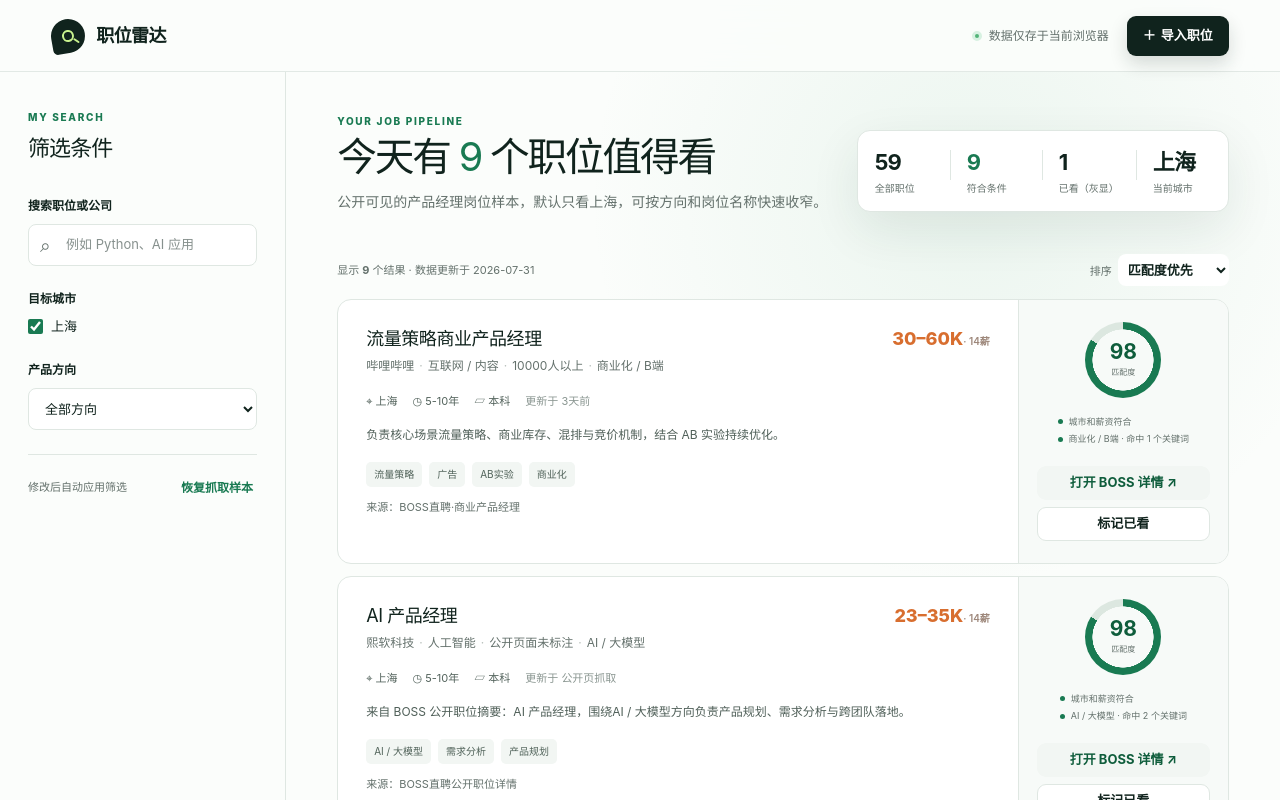
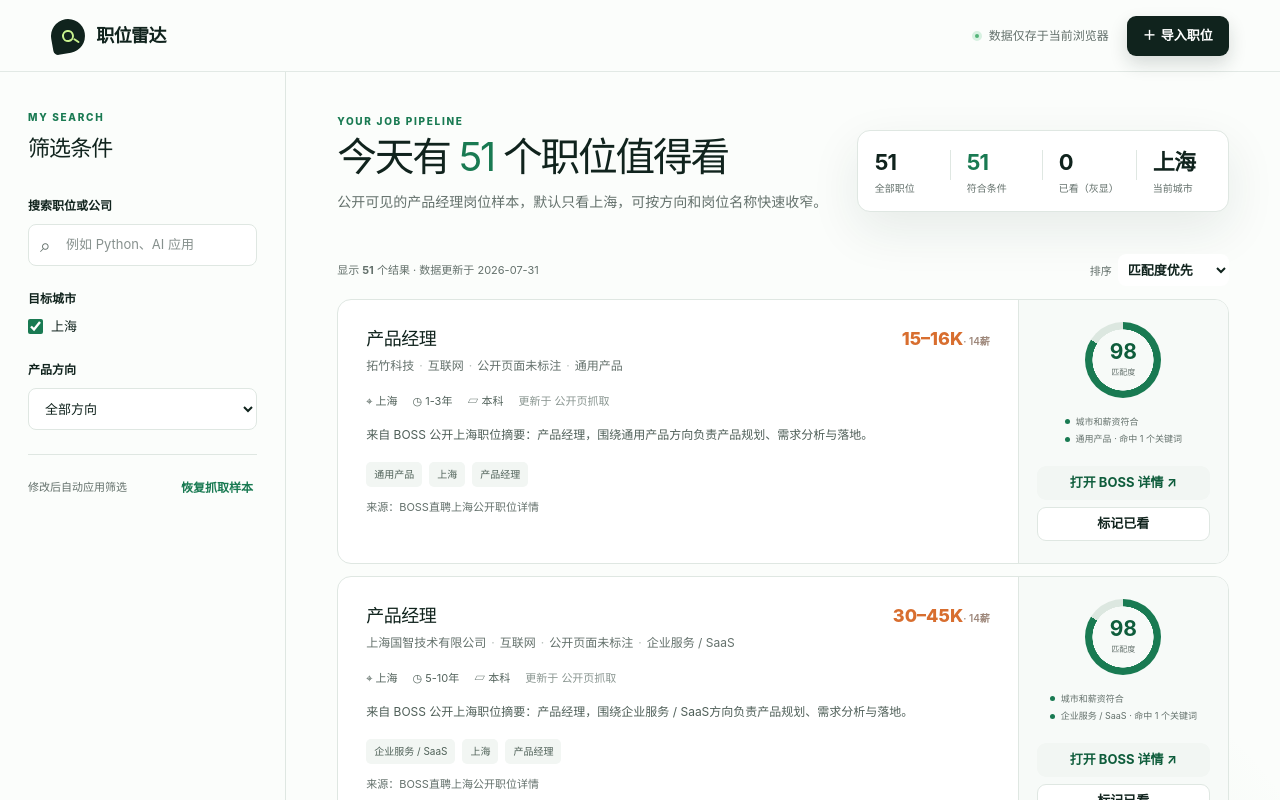
Before and after one commit to SmilingRoy/jobSeeking, a Next.js app: page / in a window 1280 px wide. Shown: the top 800 px of the page. Built offline with nearby package versions, Linux system fonts and the light colour scheme.

Commit message:
Refresh dataset with Shanghai product manager jobs

```diff
--- a/app/page.tsx
+++ b/app/page.tsx
@@ -354,7 +354,83 @@
   };
 });
 
-const seededJobs = [...initialJobs, ...additionalJobs];
+const shanghaiSeedRows = [
+  ["产品经理", "拓竹科技", 15, 16, "1-3年", "本科", "通用产品", "https://www.zhipin.com/job_detail/fee97d421d67382e0nV639y1F1VT.html"],
+  ["产品经理", "上海国智技术有限公司", 30, 45, "5-10年", "本科", "企业服务 / SaaS", "https://www.zhipin.com/job_detail/a3ef3c45bd477e451HF83Ny4FVBR.html"],
+  ["产品经理", "比瑞吉", 20, 25, "3-5年", "本科", "通用产品", "https://www.zhipin.com/job_detail/47703154a40b35ab0nV52di6GVBR.html"],
+  ["产品经理", "上海行影不离智能科技", 15, 18, "5-10年", "本科", "企业服务 / SaaS", "https://www.zhipin.com/job_detail/a86346e70bd1a57203J939u0FVBX.html"],
+  ["产品经理", "润吧云", 8, 10, "1-3年", "本科", "企业服务 / SaaS", "https://www.zhipin.com/job_detail/12352c7a21ff66a503d409m-FFFW.html"],
+  ["产品经理", "正新集团", 12, 20, "1-3年", "本科", "通用产品", "https://www.zhipin.com/job_detail/4bb45954335188cd1n1z3d6_FlJX.html"],
+  ["产品经理", "上海游盾网络", 15, 20, "3-5年", "本科", "通用产品", "https://www.zhipin.com/job_detail/fdda6b605c894d160nZz3dm8FVJU.html"],
+  ["产品经理", "瑞玞生物", 16, 20, "5-10年", "本科", "通用产品", "https://www.zhipin.com/job_detail/e37d9e1c9e2bef0303R_2tW9EFVX.html"],
+  ["产品经理", "上海昀泓商贸", 13, 25, "3-5年", "本科", "通用产品", "https://www.zhipin.com/job_detail/4bda50b928b81b110nR63N6_FVpX.html"],
+  ["产品经理", "聚水潭", 20, 30, "1-3年", "本科", "企业服务 / SaaS", "https://www.zhipin.com/job_detail/fa1e94a4cbc6361103J42di4EVBW.html"],
+  ["产品经理", "上海大模型生态发展", 15, 20, "3-5年", "硕士", "通用产品", "https://www.zhipin.com/job_detail/1994747471547e950nR709-7EFZU.html"],
+  ["产品经理", "百趣生物", 13, 25, "1-3年", "本科", "企业服务 / SaaS", "https://www.zhipin.com/job_detail/f398cb405808616a0nZ63NW1F1FW.html"],
+  ["产品经理", "超星集团上海分公司", 15, 20, "3-5年", "本科", "通用产品", "https://www.zhipin.com/job_detail/1ecd4efb6f31a8081XB-29W5GVRZ.html"],
+  ["产品经理", "柠季", 11, 20, "不限", "本科", "通用产品", "https://www.zhipin.com/job_detail/78d2c78d3d80acbc0nV43du4EVdR.html"],
+  ["产品经理", "海康威视", 25, 50, "5-10年", "本科", "企业服务 / SaaS", "https://www.zhipin.com/job_detail/55907e33b0f9b33c1X142NW5GVVR.html"],
+  ["产品经理", "上海萃绩科技有限公司", 50, 80, "5-10年", "硕士", "企业服务 / SaaS", "https://www.zhipin.com/job_detail/37c1b6036a876cda1Hxy29S7FVBQ.html"],
+  ["产品经理", "盈力", 18, 25, "3-5年", "本科", "AI / 大模型", "https://www.zhipin.com/job_detail/b90dd06fcc02b90d0nd_29q4GFBQ.html"],
+  ["产品经理", "北京青葵智造科技", 12, 20, "3-5年", "不限", "通用产品", "https://www.zhipin.com/job_detail/127dc41110b6b16003153di4FFRY.html"],
+  ["产品经理", "曼玲粥铺", 15, 30, "5-10年", "本科", "通用产品", "https://www.zhipin.com/job_detail/8f075f22ed9d0f7d03d509u0FlVR.html"],
+  ["产品经理", "上海鸣志", 35, 45, "5-10年", "本科", "通用产品", "https://www.zhipin.com/job_detail/a92fd701a63a208a0nd92965EVJV.html"],
+  ["AI产品经理", "上海软科", 20, 35, "3-5年", "本科", "AI / 大模型", "https://www.zhipin.com/job_detail/a46277d967a057fa0nBz29S9EFZT.html"],
+  ["AI产品经理", "MobTech", 20, 28, "3-5年", "本科", "AI / 大模型", "https://www.zhipin.com/job_detail/4a5e8c92c86e29b40nd63di8FFRR.html"],
+  ["AI产品经理", "在途商旅", 12, 20, "不限", "本科", "AI / 大模型", "https://www.zhipin.com/job_detail/306d001f442179db0nVy29W9EFpR.html"],
+  ["AI产品经理", "毕毕", 10, 15, "1年以内", "本科", "AI / 大模型", "https://www.zhipin.com/job_detail/cfb52054c2d8c04203J_2t28E1BY.html"],
+  ["AI产品经理", "声网", 25, 45, "经验不限", "本科", "AI / 大模型", "https://www.zhipin.com/job_detail/ee6f09619bac04f403d40tq1FVtX.html"],
+  ["AI产品经理", "傲拓思", 20, 40, "1-3年", "本科", "AI / 大模型", "https://www.zhipin.com/job_detail/d038398b116267120nZ53NS0F1JT.html"],
+  ["AI产品经理", "行风", 20, 35, "5-10年", "本科", "AI / 大模型", "https://www.zhipin.com/job_detail/5ca7a47c268ddcae0nd_39q0F1RR.html"],
+  ["AI产品经理", "倍通数据集团", 15, 25, "3-5年", "本科", "AI / 大模型", "https://www.zhipin.com/job_detail/1707aba18d2b6ebf0nVz39-7E1BS.html"],
+  ["AI产品经理", "恋之翼", 25, 40, "3-5年", "本科", "AI / 大模型", "https://www.zhipin.com/job_detail/964ab214710aaed503170t2_FlJS.html"],
+  ["AI数据产品经理", "中科创达", 30, 35, "3-5年", "本科", "数据产品", "https://www.zhipin.com/job_detail/62f6cb220a400f4a0nV52dy9EFdV.html"],
+  ["AI数据产品经理", "澳鹏科技", 45, 75, "3-5年", "本科", "数据产品", "https://www.zhipin.com/job_detail/306ecad862933f7b0nB83Ny8F1BV.html"],
+  ["AI数据产品经理（专利方向）", "得物App", 25, 40, "1-3年", "本科", "数据产品", "https://www.zhipin.com/job_detail/927004d06bba563e0nZy3Ni1GVRW.html"],
+  ["AI大模型数据产品经理（医药行业）", "八月瓜科技", 15, 20, "5-10年", "硕士", "数据产品", "https://www.zhipin.com/job_detail/fd70337e8928d438031-096_EVRZ.html"],
+  ["AI数据分析产品经理", "循环智能", 25, 35, "3-5年", "本科", "数据产品", "https://www.zhipin.com/job_detail/2d7567b7861c7ad50nB42dW0FFRX.html"],
+  ["AI视频数据集开发产品经理", "慧神笔", 10, 15, "3-5年", "大专", "数据产品", "https://www.zhipin.com/job_detail/6bd79e6ed85dfbf90nd92tq_F1FS.html"],
+  ["AI产品经理（工业大数据方向）", "优层智能科技", 15, 30, "3-5年", "本科", "数据产品", "https://www.zhipin.com/job_detail/6938334976d829590nB42dW0FFFY.html"],
+  ["AI产品经理（空间智能、三维数据方向）", "PKPM构力科技", 15, 20, "不限", "本科", "数据产品", "https://www.zhipin.com/job_detail/506fc0c9e3e9aec30nd63t68EVpS.html"],
+  ["Code Agent训练产品经理-AI数据与安全", "字节跳动", 40, 70, "3-5年", "本科", "数据产品", "https://www.zhipin.com/job_detail/a3aa3f32d04f64ca0nd_2tS1FVFQ.html"],
+  ["数据AI产品经理", "上海即信数科", 20, 40, "5-10年", "本科", "数据产品", "https://www.zhipin.com/job_detail/7bff0025167e8bac0nd809i9E1pZ.html"],
+  ["高级ai产品经理（AI医疗科研数据）", "北京京卫智云科技", 8, 12, "3-5年", "本科", "数据产品", "https://www.zhipin.com/job_detail/16549e098171e19d0nB73t20E1VU.html"],
+  ["AI数据产品负责人", "上海掌之淘信息技术", 35, 60, "5-10年", "本科", "数据产品", "https://www.zhipin.com/job_detail/761072d2ebcc38fa0ndy2N69GFpS.html"],
+  ["AI Agent产品经理（评测方向）", "锐捷网络", 25, 45, "3-5年", "本科", "AI / 大模型", "https://www.zhipin.com/job_detail/7802ce118c14ded40nF42Ni9FlpR.html"],
+  ["ai产品经理", "梵住传媒", 16, 22, "3-5年", "本科", "AI / 大模型", "https://www.zhipin.com/job_detail/ccf87f34b93a92760ndz09q8FVBZ.html"],
+  ["AI高级产品经理", "上海中城交科技", 30, 45, "5-10年", "本科", "AI / 大模型", "https://www.zhipin.com/job_detail/0d0f9407cc6d617503Fz3dq4F1BQ.html"],
+  ["AI及量化策略产品经理", "大智慧", 30, 50, "3-5年", "硕士", "AI / 大模型", "https://www.zhipin.com/job_detail/fd424840134151bc03B839u1FlRW.html"],
+  ["AI产品经理（智能体方向）", "SenseTime", 20, 25, "3-5年", "本科", "AI / 大模型", "https://www.zhipin.com/job_detail/f4dd85f4b0f4b1930nVy2Ni7FlFV.html"],
+  ["AI产品经理（线路规划方向）", "携程集团", 30, 60, "5-10年", "本科", "AI / 大模型", "https://www.zhipin.com/job_detail/a408626aca496c49031529S4EVZR.html"],
+  ["数据AI产品经理", "玛丽黛佳", 28, 35, "5-10年", "本科", "数据产品", "https://www.zhipin.com/job_detail/14b38d5cbb00697303B62N60F1BU.html"],
+  ["ai产品经理", "葵铭", 18, 25, "3-5年", "本科", "AI / 大模型", "https://www.zhipin.com/job_detail/c6423190c51fbf1903R53Nu6FVVY.html"],
+  ["AI产品经理", "深演智能", 25, 40, "3-5年", "本科", "AI / 大模型", "https://www.zhipin.com/job_detail/bd03654d2db512f103R92t-_GVNZ.html"],
+  ["AI产品经理", "上海福芮柚科技", 23, 35, "5-10年", "本科", "AI / 大模型", "https://www.zhipin.com/job_detail/3310b4168a1a15e503F439q4F1ZU.html"],
+] as const;
+
+const seededJobs: Job[] = shanghaiSeedRows.map((row, index) => {
+  const [title, company, salaryMin, salaryMax, experience, education, track, url] = row;
+  return {
+    id: index + 1,
+    title,
+    company,
+    city: "上海",
+    salaryMin,
+    salaryMax,
+    experience,
+    education,
+    companySize: "公开页面未标注",
+    industry: track === "AI / 大模型" ? "人工智能" : track === "数据产品" ? "互联网 / 数据" : "互联网",
+    track,
+    workMode: "线下",
+    description: `来自 BOSS 公开上海职位摘要：${title}，围绕${track}方向负责产品规划、需求分析与落地。`,
+    tags: [track, "上海", "产品经理"],
+    postedAt: "公开页抓取",
+    source: "BOSS直聘上海公开职位详情",
+    url,
+    status: "new",
+  };
+});
 
 const defaultFilters: Filters = {
   search: "",
@@ -368,7 +444,7 @@
   workMode: "全部方式",
 };
 
-const DATA_VERSION = "product-manager-2026-07-31-v4";
+const DATA_VERSION = "product-manager-shanghai-2026-07-31-v5";
 
 const cityOptions = ["上海"];
 const trackOptions = ["全部方向", "AI / 大模型", "数据产品", "增长 / 用户", "商业化 / B端", "企业服务 / SaaS"];
```
